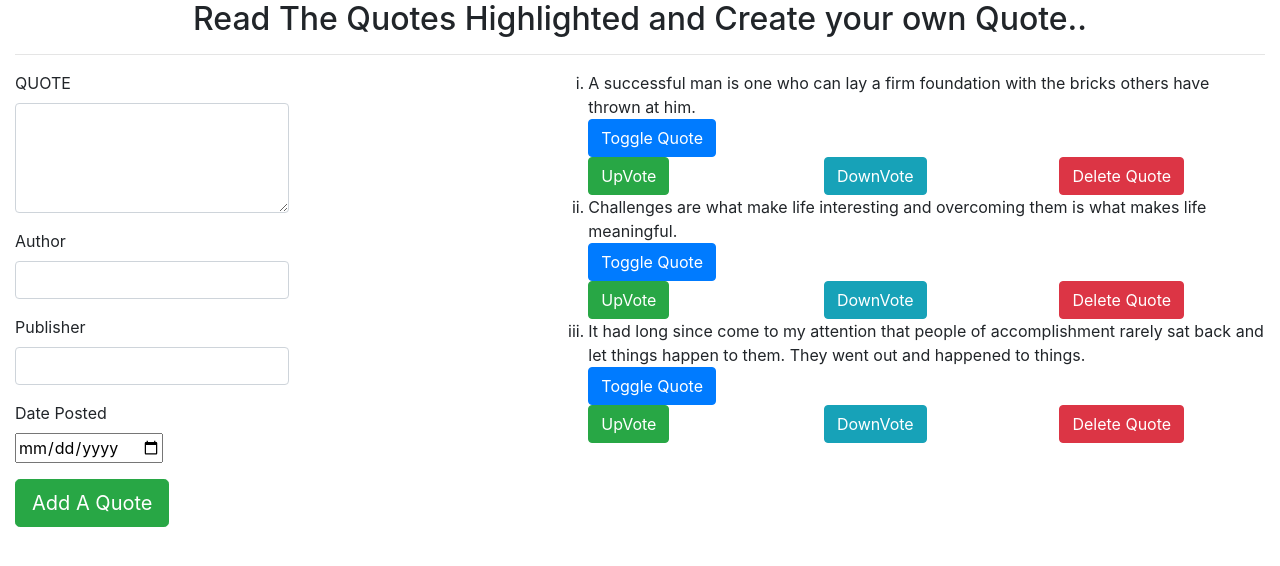
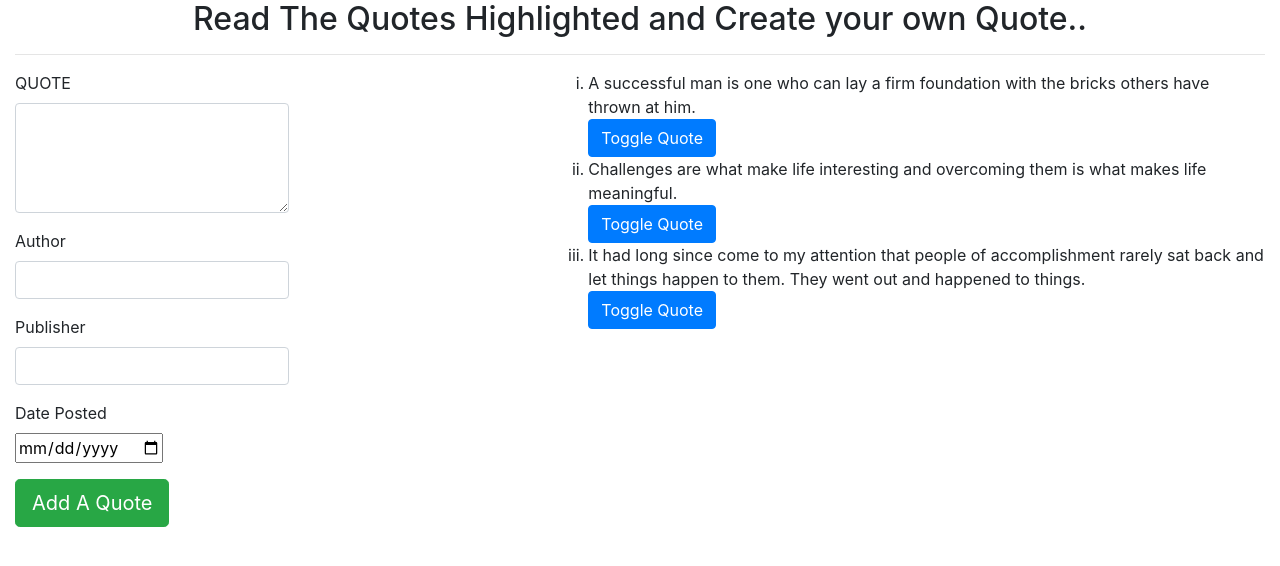
Before and after one commit to Bihengoto/quote, an Angular app: page / in a window 1280 px wide. Shown: the top 566 px of the page. Built offline with nearby package versions, Linux system fonts and the light colour scheme.

Commit message:
buttons made

```diff
--- a/src/app/quote/quote.component.html
+++ b/src/app/quote/quote.component.html
@@ -11,7 +11,7 @@
 
               <button class="btn btn-primary" (click)='toogleDetails(position)'>Toggle Quote</button>
 
-              <div class="row">
+              <!-- <div class="row">
                   <div class="col-md-4">
                     <button class="btn btn-success" (click)='upVote(position)'>UpVote</button>
                   </div>
@@ -21,7 +21,7 @@
                   <div class="col-md-4">
                     <button class="btn btn-danger" (click)='deleteQuote(true)'>Delete Quote</button>
                   </div>
-              </div>
+              </div> -->
 
 
               <!-- Input Binding -->
```
Also changed, not shown: 1 other file (tests, documents, lock files or other folders).
